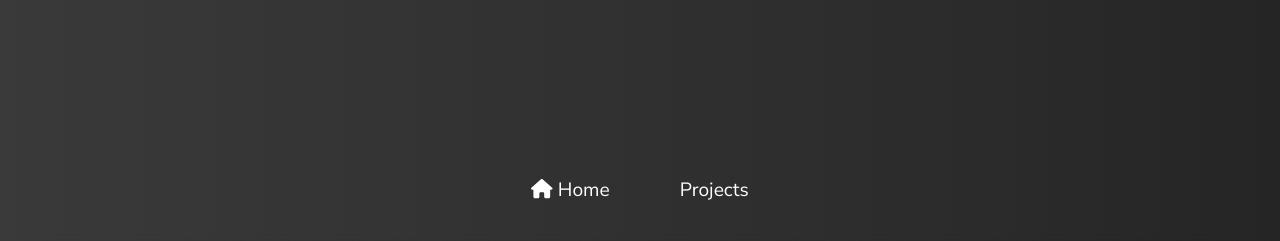
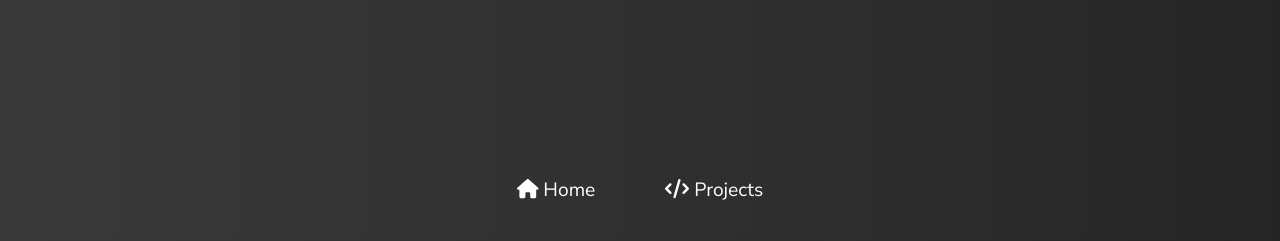
Before and after one commit to AliAhmed2004/personal-website, a React (Create React App) app: page /projects in a window 1280 px wide. Shown: the top 241 px of the page. Built offline with nearby package versions, Linux system fonts and the light colour scheme.

Commit message:
updated resume and added project icon to navbar

```diff
--- a/src/App.js
+++ b/src/App.js
@@ -1,7 +1,7 @@
 import "./App.css";
 import { BrowserRouter as Router, Routes, Route, Link } from "react-router-dom";
 import { FontAwesomeIcon } from "@fortawesome/react-fontawesome";
-import { faHome } from "@fortawesome/free-solid-svg-icons";
+import { faHome, faCode } from "@fortawesome/free-solid-svg-icons";
 import Home from "./Home";
 import Projects from "./Projects";
 
@@ -14,7 +14,7 @@ const App = () => {
             <FontAwesomeIcon icon={faHome} /> Home
           </Link>
           <Link to="/projects" className="nav-link">
-            Projects
+            <FontAwesomeIcon icon={faCode} /> Projects
           </Link>
         </nav>
         <Routes>
--- a/src/Home.js
+++ b/src/Home.js
@@ -61,7 +61,7 @@ const Home = () => {
           <FontAwesomeIcon icon={faLinkedin} />
         </a>
         <a
-          href={`${process.env.PUBLIC_URL}/ali_s_resume.pdf`}
+          href={`${process.env.PUBLIC_URL}/aliResume.pdf`}
           target="_blank"
           rel="noopener noreferrer"
           aria-label="Resume"
```
Also changed, not shown: 1 other file (tests, documents, lock files or other folders).
